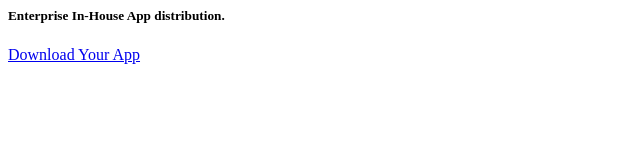
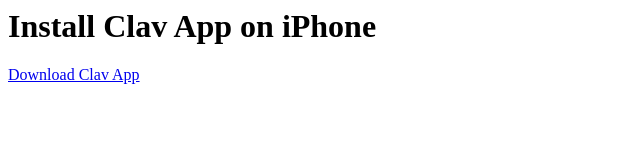
Before and after one commit to mchulet/ClavAppInstall, a plain HTML site: page index.html in a window 1280 px wide. Shown: the whole page, without its empty margins (0-640 px from the left). Drawn offline with Linux system fonts and the light colour scheme.

Commit message:
Update index.html

```diff
--- a/index.html
+++ b/index.html
@@ -4,8 +4,8 @@
     <div class="container">
       <div class="row">
         <div class="one-half column">
-          <h5 class="">Enterprise In-House App distribution.</h6>
-          <a class="button button-primary" href="itms-services://?action=download-manifest&url=https://github.com/mchulet/ClavAppInstall/raw/master/manifest.plist">Download Your App</a>
+          <h1 class="">Install Clav App on iPhone</h1>
+          <a class="button button-primary" href="itms-services://?action=download-manifest&url=https://github.com/mchulet/ClavAppInstall/raw/master/manifest.plist">Download Clav App</a>
         </div>
       </div>
     </div>
```
